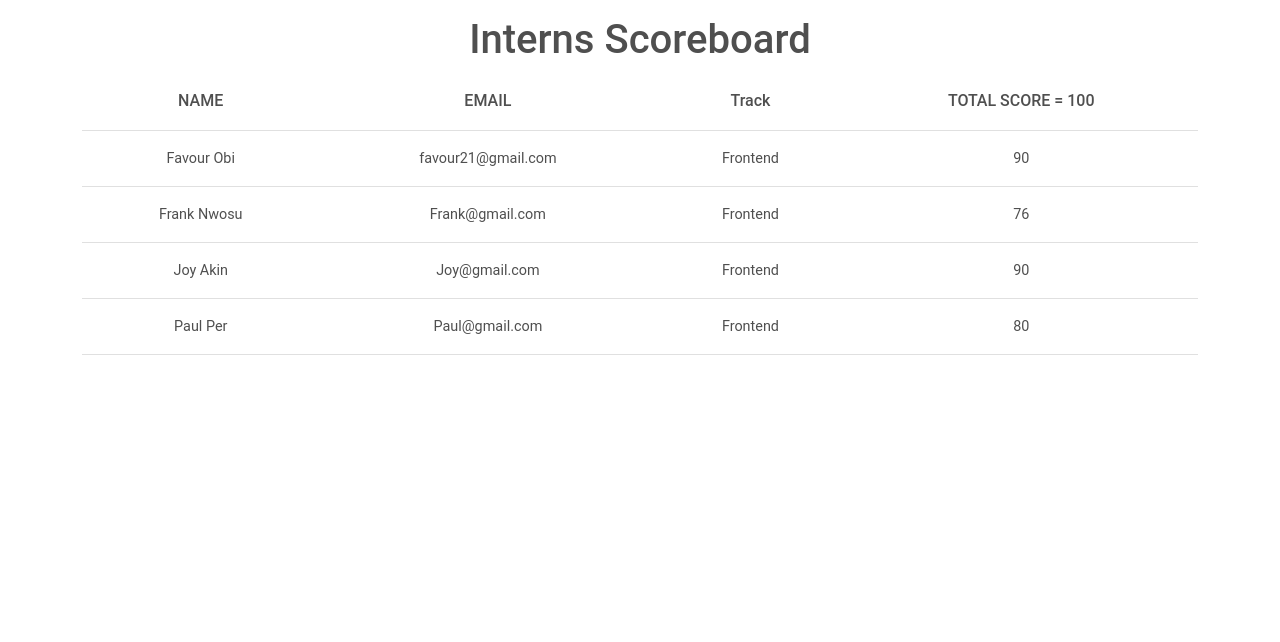
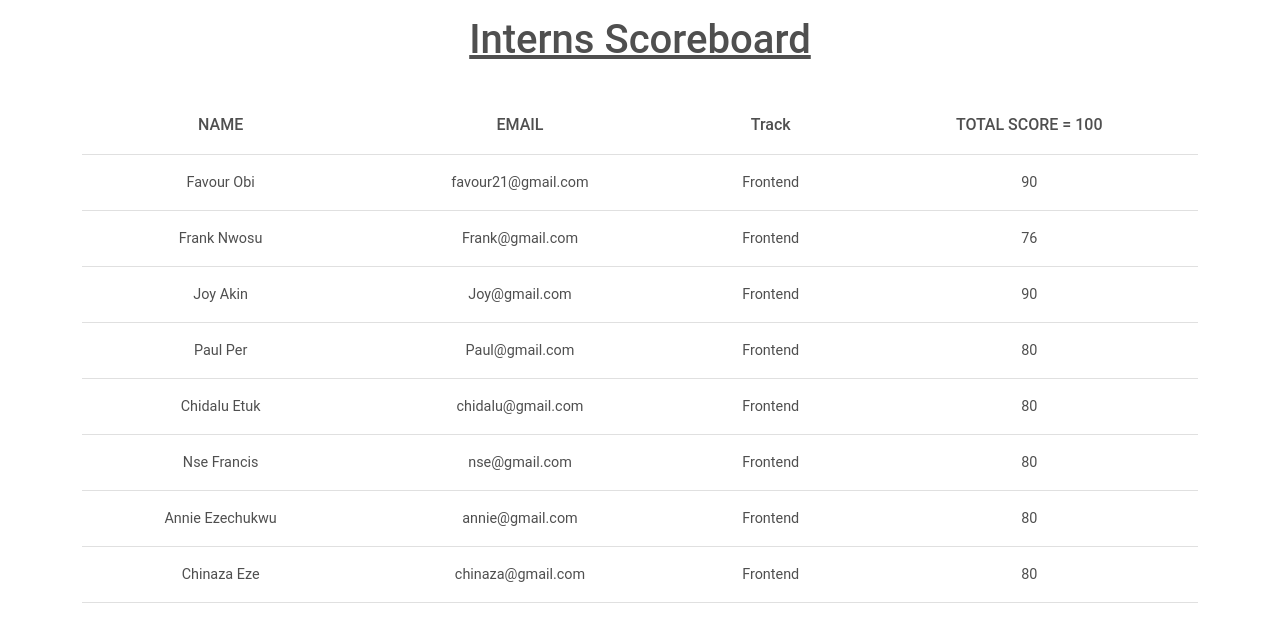
Before and after one commit to favy-codez/reactLms, a React (Create React App) app: page / in a window 1280 px wide. Shown: the top 642 px of the page. Built offline with nearby package versions, Linux system fonts and the light colour scheme.

Commit message:
added more profilesg

```diff
--- a/src/App.css
+++ b/src/App.css
@@ -17,3 +17,8 @@ thead{
   font-size: 16px;
   font-weight: 800;
 }
+
+.text-center{
+  text-decoration: underline;
+  margin: 4rem 0 2rem 0;
+}
--- a/src/pages/Home.jsx
+++ b/src/pages/Home.jsx
@@ -46,6 +46,11 @@ function Home() {
       age: "20",
       address: "ifite",
       github: "emma@github.com",
+      task1: 18,
+      task2: 10,
+      task3: 12,
+      task4: 16,
+      task5: 20,
     },
     {
       id: 4,
@@ -56,6 +61,71 @@ function Home() {
       age: "20",
       address: "ifite",
       github: "emma@github.com",
+      task1: 18,
+      task2: 10,
+      task3: 12,
+      task4: 16,
+      task5: 20,
+    },
+    {
+      id: 5,
+      name: "Chidalu Etuk",
+      email: "chidalu@gmail.com",
+      track: "Frontend",
+      total: "80",
+      age: "30",
+      address: "ifite",
+      github: "emma@github.com",
+      task1: 18,
+      task2: 10,
+      task3: 12,
+      task4: 16,
+      task5: 20,
+    },
+    {
+      id: 6,
+      name: "Nse Francis",
+      email: "nse@gmail.com",
+      track: "Frontend",
+      total: "80",
+      age: "20",
+      address: "ifite",
+      github: "emma@github.com",
+      task1: 18,
+      task2: 10,
+      task3: 12,
+      task4: 16,
+      task5: 20,
+    },
+    {
+      id: 7,
+      name: "Annie Ezechukwu",
+      email: "annie@gmail.com",
+      track: "Frontend",
+      total: "80",
+      age: "20",
+      address: "ifite",
+      github: "emma@github.com",
+      task1: 18,
+      task2: 10,
+      task3: 12,
+      task4: 16,
+      task5: 20,
+    },
+    {
+      id: 8,
+      name: "Chinaza Eze",
+      email: "chinaza@gmail.com",
+      track: "Frontend",
+      total: "80",
+      age: "20",
+      address: "ifite",
+      github: "emma@github.com",
+      task1: 18,
+      task2: 10,
+      task3: 12,
+      task4: 16,
+      task5: 20,
     },
   ];
 
```
